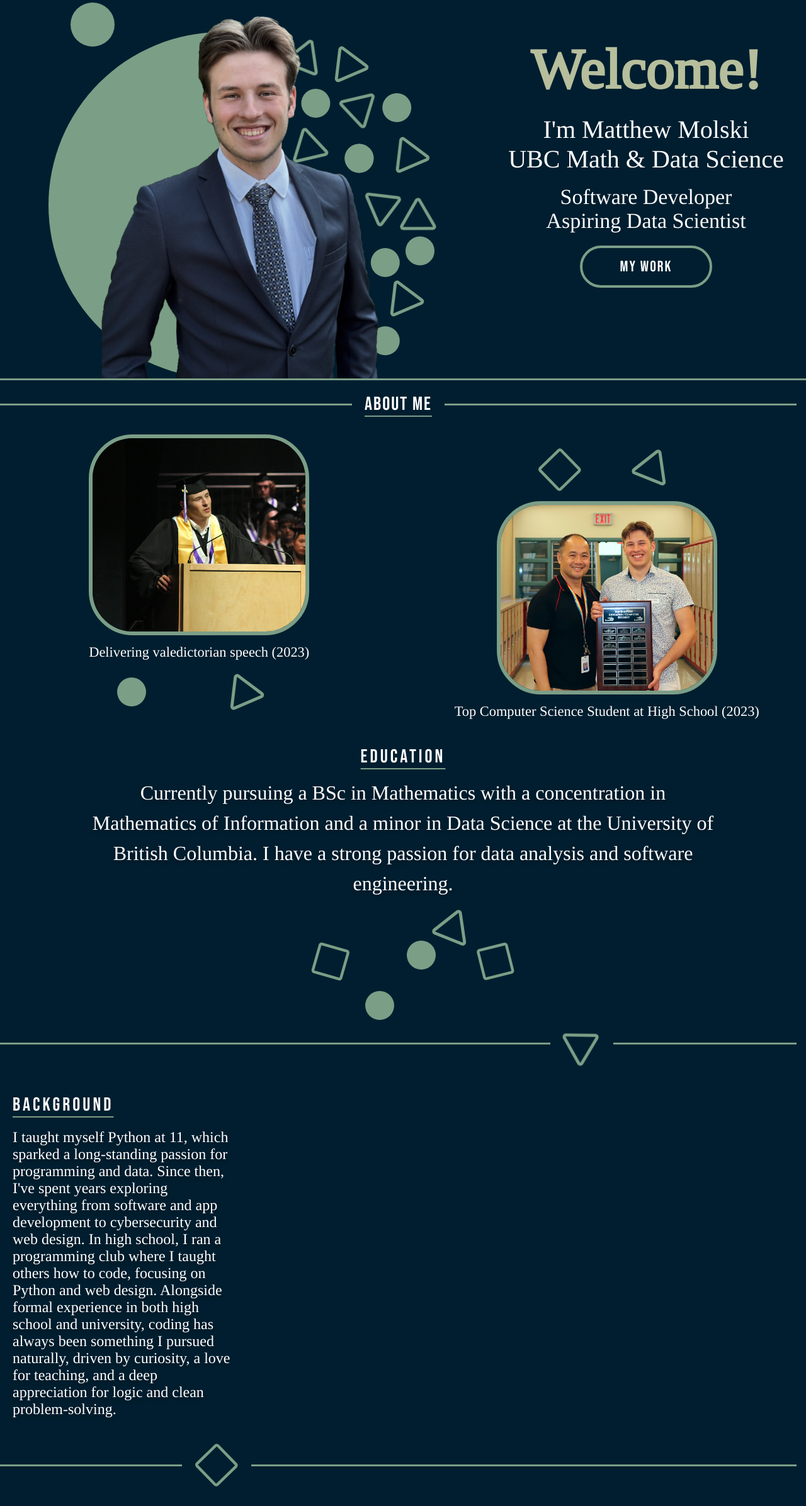
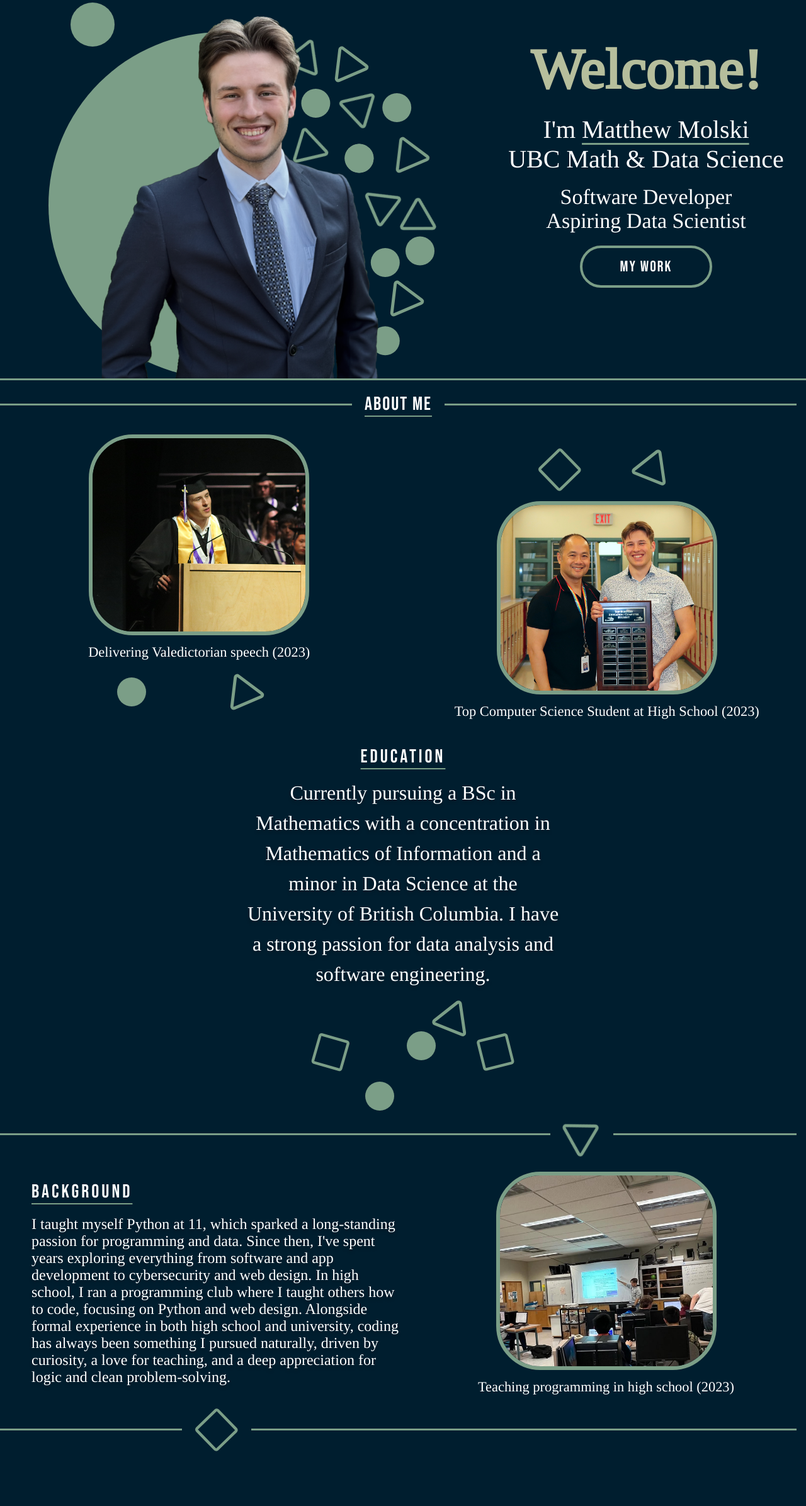
Before and after one commit to MattMatt05/portfolio, a PHP site: page /index.html in a window 1280 px wide. Shown: the part 116-2508 px from the top of the page at 63% size. After the commit the page ends 2421 px from the top, so only its background shows below. Run offline with PHP 8.4, Linux system fonts and the light colour scheme; some web fonts are replaced.

Commit message:
background section

```diff
--- a/global.css
+++ b/global.css
@@ -295,6 +295,15 @@ img {
     animation: dropIn 2s ease-out forwards;
 }
 
+.introText u {
+    text-decoration-line: underline;
+    text-decoration-style: solid;
+    text-decoration-skip-ink: auto;
+    text-decoration-color: #7B9E87;
+    text-decoration-thickness: 8%;
+    text-underline-offset: 16%;
+}
+
 .introText h1 {
     font-size: 90px;
     margin-bottom: 20px;
@@ -399,7 +408,6 @@ img {
     font-style: normal;
     font-weight: 400;
     line-height: normal;
-    max-width: 500px;
 }
 
 .mintro {
@@ -510,7 +518,7 @@ img {
 
 .meBack {
     display: grid;
-    grid-template-columns: 4fr 4fr 5fr;
+    grid-template-columns: 1fr 1fr;
     gap: 10px;
     justify-content: center;
     align-items: center;
@@ -518,7 +526,8 @@ img {
 }
 
 .backSection {
-    margin: 20px;
+    margin: 0 auto;
+    margin-left: 50px;
 }
 
 .about-right {
--- a/index.html
+++ b/index.html
@@ -55,7 +55,7 @@
             </div>
             <div class="introText">
                 <h1>Welcome!</h1>
-                <h3>I'm Matthew Molski<br>UBC Math & Data Science</h3>
+                <h3>I'm <u>Matthew Molski</u><br>UBC Math & Data Science</h3>
                 <br>
                 <h4>Software Developer<br>Aspiring Data Scientist</h4>
                 <a class="myWorkButton" href="">My Work</a>
@@ -66,7 +66,7 @@
     <section class="mintro">
         <div class="imageInfo">
             <img src="assets/val.png" class="storyImg">
-            <p>Delivering valedictorian speech (2023)</p>
+            <p>Delivering Valedictorian speech (2023)</p>
             <div class="shapeStorage">
                 <div class="circle-intro" onerror="this.style.display='none'"></div>
                 <img src="assets/triangle.svg" class="shapen triangle-9" onerror="this.style.display='none'">
@@ -84,7 +84,7 @@
         </div>
         <div class="eduSection">
             <h2 class="sectionTitle">Education</h2>
-            <p class="parText">Currently pursuing a BSc in Mathematics with a concentration in Mathematics of
+            <p class="parText" style="max-width: 500px;">Currently pursuing a BSc in Mathematics with a concentration in Mathematics of
                 Information and a
                 minor in Data Science at the University of British Columbia. I have a strong passion for data analysis
                 and software engineering.</p>
@@ -111,12 +111,16 @@
     <section class="meBack">
         <div class="backSection">
             <h2 class="sectionTitle">Background</h2>
-            <p class="parText">I taught myself Python at 11, which sparked a long-standing passion for programming and
+            <p class="parText" style="max-width: 650px;">I taught myself Python at 11, which sparked a long-standing passion for programming and
                 data. Since then, I've spent years exploring everything from software and app development to
                 cybersecurity and web design. In high school, I ran a programming club where I taught others how to
                 code, focusing on Python and web design. Alongside formal experience in both high school and university,
                 coding has always been something I pursued naturally, driven by curiosity, a love for teaching, and a
                 deep appreciation for logic and clean problem-solving.</p>
+        </div>
+         <div class="imageInfo">
+            <img src="assets/club.png" class="storyImg">
+            <p>Teaching programming in high school (2023)</p>
         </div>
     </section>
     <div class="about-left">
```
Also changed, not shown: assets/club.png (added).
